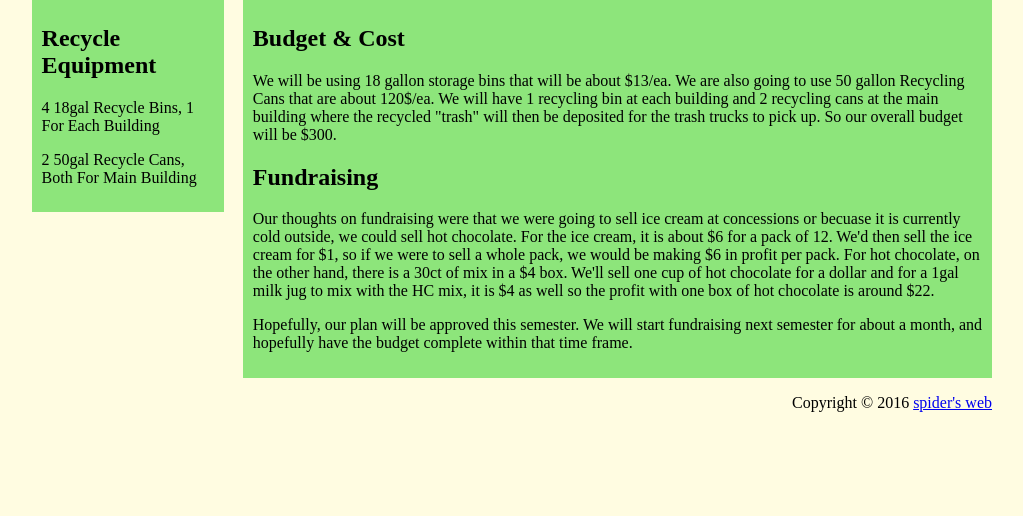
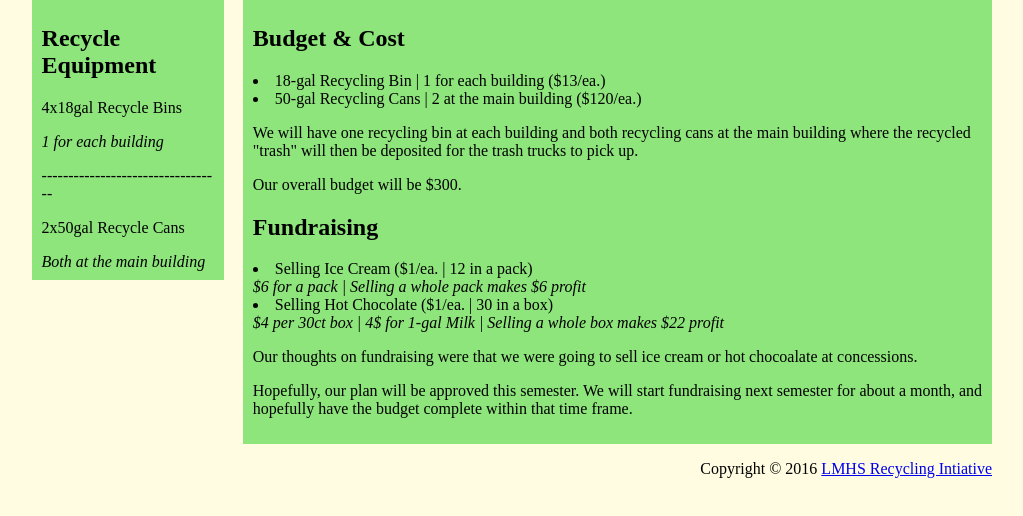
Before and after one commit to pie-and-cat/Web-Design-Recycling-Project, a plain HTML site: page budget.html in a window 1280 px wide. Shown: the part 150-666 px from the top of the page, without its empty margins (128-1151 px from the left). Drawn offline with Linux system fonts and the light colour scheme; files whose address does not match are found by name.

Commit message:
Update budget.html

```diff
--- a/budget.html
+++ b/budget.html
@@ -18,8 +18,11 @@
       <aside> <!--asides!!-->
         <article class="asideOne">
           <h2>Recycle Equipment</h2>
-          <p>4 18gal Recycle Bins, 1 For Each Building</p>
-          <p>2 50gal Recycle Cans, Both For Main Building</p>
+          <p>4x18gal Recycle Bins </p>
+          <i>1 for each building</i>
+          <p>----------------------------------</p>
+          <p>2x50gal Recycle Cans</p>
+          <i>Both at the main building</i>
         </article>
         <!--<article class="asideTwo">
           <h2>Fundraising</h2>
@@ -31,21 +34,29 @@
       <article class="articleOne">
         <h1>Budget & Cost</h1>
         <content>
-          <p>We will be using 18 gallon storage bins that will be about $13/ea. We are also going to use 50 gallon Recycling Cans that are about 120$/ea. We will have 1 recycling bin at each building and 2 recycling cans at the main building where the recycled "trash" will then be deposited for the trash trucks to pick up. So our overall budget will be $300. </p>
+        <li>18-gal Recycling Bin | 1 for each building ($13/ea.)</li>
+          <li>50-gal Recycling Cans | 2 at the main building ($120/ea.)</li>
+            <p>We will have one recycling bin at each building and both recycling cans at the main building where the recycled "trash" will then be deposited for the trash trucks to pick up.
+            <p>Our overall budget will be $300. </p>
 
         </content>
       </article>
       <article class="articleTwo">
         <h1>Fundraising</h1>
         <content>
-          <p>Our thoughts on fundraising were that we were going to sell ice cream at concessions or becuase it is currently cold outside, we could sell hot chocolate. For the ice cream, it is about $6 for a pack of 12. We'd then sell the ice cream for $1, so if we were to sell a whole pack, we would be making $6 in profit per pack. For hot chocolate, on the other hand, there is a 30ct of mix in a $4 box. We'll sell one cup of hot chocolate for a dollar and for a 1gal milk jug to mix with the HC mix, it is $4 as well so the profit with one box of hot chocolate is around $22. </p>
+
+        <li>Selling Ice Cream ($1/ea. | 12 in a pack)</li>
+        <i> $6 for a pack | Selling a whole pack makes $6 profit</i>
+        <li>Selling Hot Chocolate ($1/ea. | 30 in a box) </li>
+        <i> $4 per 30ct box | 4$ for 1-gal Milk | Selling a whole box makes $22 profit</i>
+          <p>Our thoughts on fundraising were that we were going to sell ice cream or hot chocoalate at concessions.  </p>
           <p>Hopefully, our plan will be approved this semester. We will start fundraising next semester for about a month, and hopefully have the budget complete within that time frame.</p>
         </content>
       </article>
     </div>
   </div>
   <footer class="budgetFooter" id="mainFooter">
-    <p>Copyright &copy; 2016 <a href="#">spider's web</a></p>
+    <p>Copyright &copy; 2016 <a href="#">LMHS Recycling Intiative</a></p>
   </footer>
 </body>
 </html>
```
